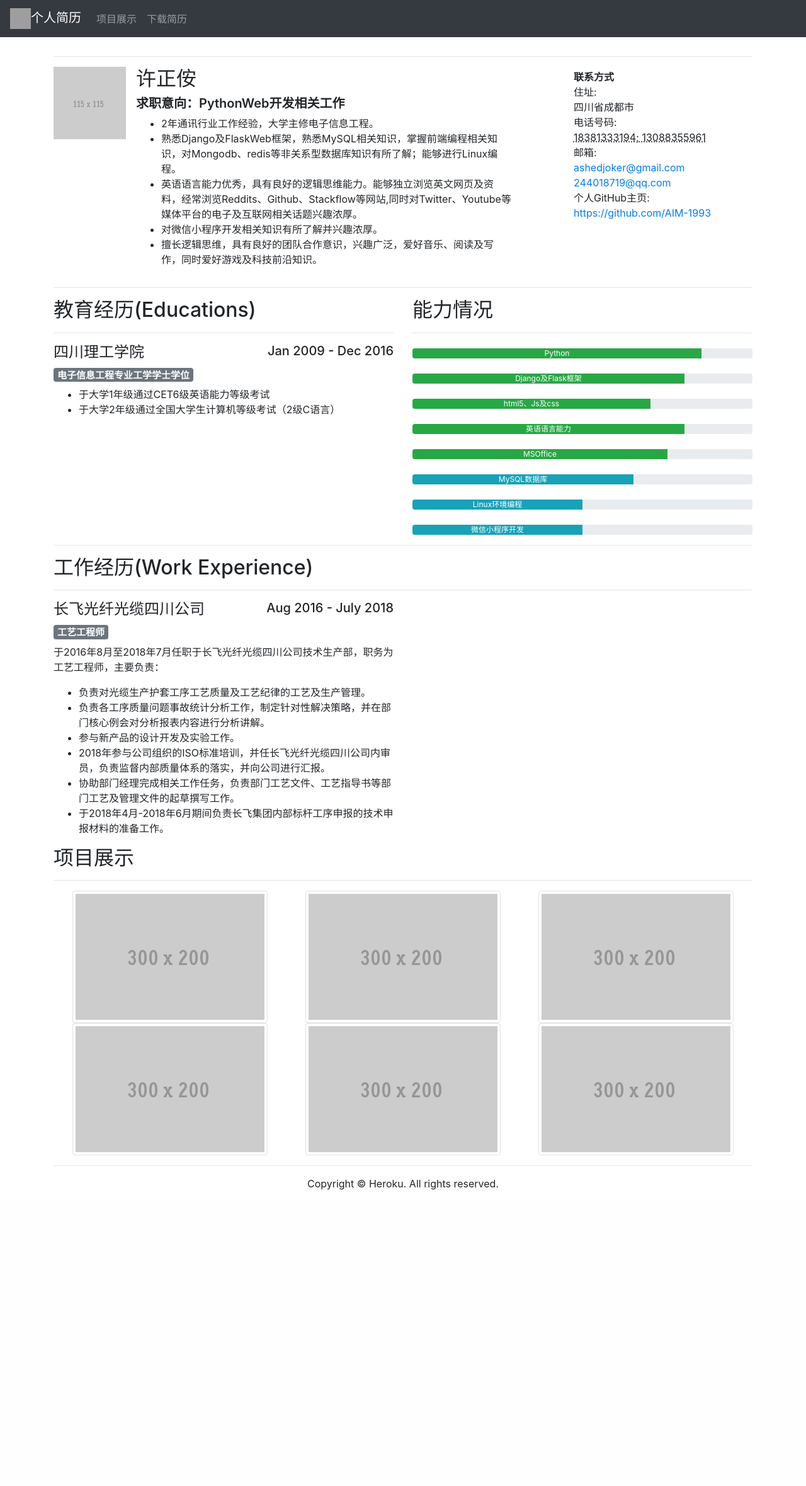
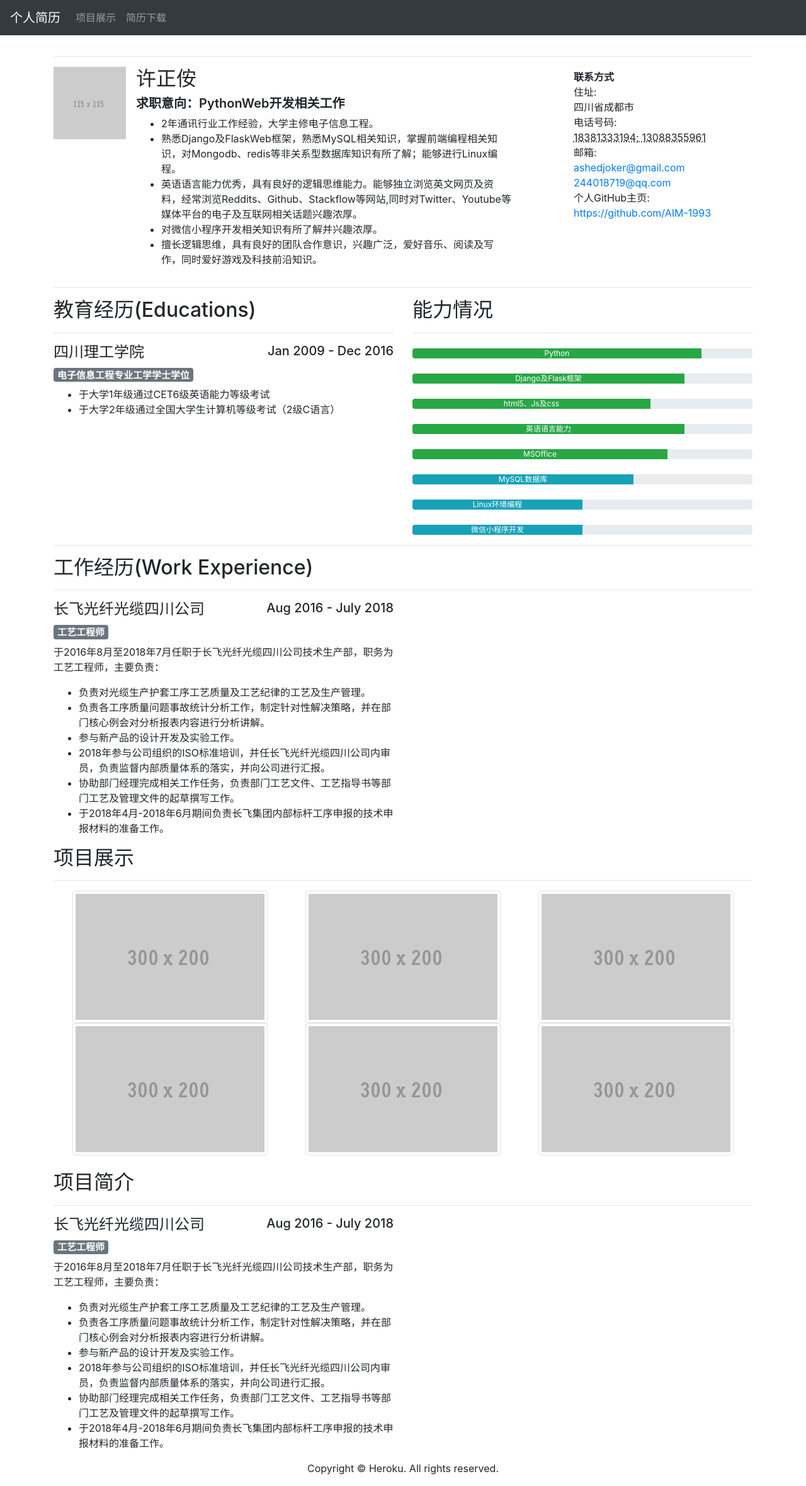
Before and after one commit to AIM-1993/Resume, a Flask app: page / in a window 1280 px wide. Shown: the whole page at 63% size. Before the commit the page ends 1889 px from the top, so only its background shows below. Run offline with Flask 2, Linux system fonts and the light colour scheme; some libraries are stand-ins or nearby versions; grey boxes are pictures that could not be loaded.

Commit message:
简历修改

```diff
--- a/templates/resume.html
+++ b/templates/resume.html
@@ -4,6 +4,7 @@
     <meta charset="utf-8">
     <meta http-equiv="X-UA-Compatible" content="IE=edge">
     <meta name="viewport" content="width=device-width, initial-scale=1">
+    <link href="{{ url_for('static', filename='../static/icons/icon.png') }}" rel="shortcut icon" />
     <title>个人简历</title>
     <!-- Bootstrap -->
     <link href="../static/css/bootstrap-4.0.0.css" rel="stylesheet">
@@ -11,7 +12,7 @@
   <body>
     <div class="container">
 	 <nav class="navbar navbar-expand-md navbar-dark fixed-top bg-dark" id="topnav">
-      <a class="navbar-brand" href="{{ url_for('home') }}"><img src="{{ url_for('static', filename='static/images/logo_list.png') }}" width="33" height="33" class="d-inline-block align-top" alt="">个人简历</a>
+      <a class="navbar-brand" href="{{ url_for('home') }}">个人简历</a>
       <button class="navbar-toggler" type="button" data-toggle="collapse" data-target="#navbarCollapse" aria-controls="navbarCollapse" aria-expanded="false" aria-label="Toggle navigation">
         <span class="navbar-toggler-icon"></span>
       </button>
@@ -21,7 +22,7 @@
             <a class="nav-link {% block home_H_L %}{% endblock %}" href="#">项目展示 <span class="sr-only">(current)</span></a>
           </li>
           <li class="nav-item">
-            <a class="nav-link {% block about_H_L %}{% endblock %}" href="{{ url_for('download', filename="static/resume.pdf")}}">下载简历</a>
+            <a class="nav-link {% block about_H_L %}{% endblock %}" href="{{ url_for('download', filename="static/resume.pdf")}}">简历下载</a>
 			  </a>
           </li>
         </ul>
@@ -30,7 +31,7 @@
       <div class="row">
         <div class="col-6"> </div>
         <div class="col-6">
-          <p class="text-right"><a href="{{ url_for('download', filename="static/resume.pdf") }}">下载简历</a></p>
+          <p class="text-right"><a href="{{ url_for('download', filename="static/许正侒个人简历.pdf") }}">下载简历</a></p>
         </div>
       </div>
       <hr>
@@ -156,7 +157,31 @@
           <div class="col-sm-4 col-12 p-0"><img class="img-thumbnail"  src="../static/images/300X200.gif" alt=""></div>
         </div>
       </div>
+      <br>
+      <h2>项目简介</h2>
       <hr>
+      <div class="row">
+        <div class="col-md-6 col-sm-12">
+          <div class="row">
+            <div class="col-6">
+              <h4>长飞光纤光缆四川公司</h4>
+            </div>
+            <div class="col-6">
+              <h5 class="text-right"><span aria-hidden="true"></span> Aug 2016 - July 2018</h5>
+            </div>
+          </div>
+          <h5><span class="badge badge-secondary">工艺工程师</span></h5>
+          <p>于2016年8月至2018年7月任职于长飞光纤光缆四川公司技术生产部，职务为工艺工程师，主要负责：</p>
+          <ul>
+            <li>负责对光缆生产护套工序工艺质量及工艺纪律的工艺及生产管理。</li>
+            <li>负责各工序质量问题事故统计分析工作，制定针对性解决策略，并在部门核心例会对分析报表内容进行分析讲解。</li>
+            <li>参与新产品的设计开发及实验工作。</li>
+            <li>2018年参与公司组织的ISO标准培训，并任长飞光纤光缆四川公司内审员，负责监督内部质量体系的落实，并向公司进行汇报。</li>
+            <li>协助部门经理完成相关工作任务，负责部门工艺文件、工艺指导书等部门工艺及管理文件的起草撰写工作。</li>
+            <li>于2018年4月-2018年6月期间负责长飞集团内部标杆工序申报的技术申报材料的准备工作。</li>
+          </ul>
+        </div>
+    </div>
       <footer class="text-center">
         <div class="container">
           <div class="row">
```
Also changed, not shown: static/icons/icon.png (added), 2 other files. Lines whose indentation alone changed are shown as unchanged.
